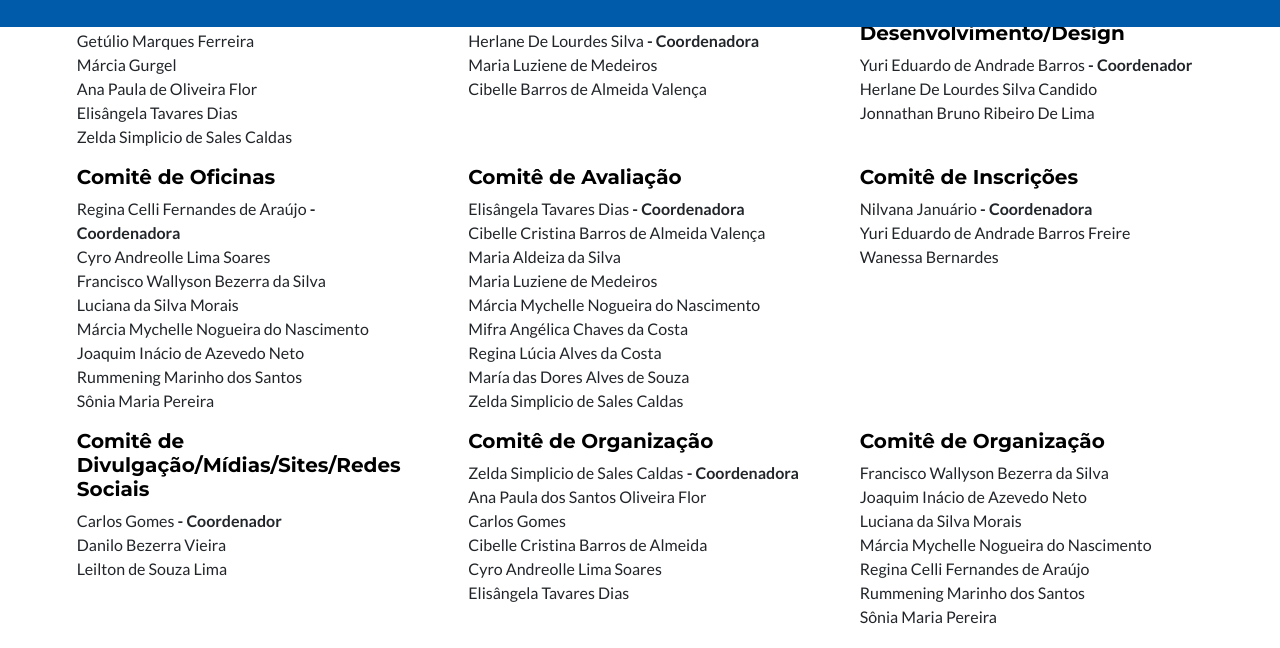
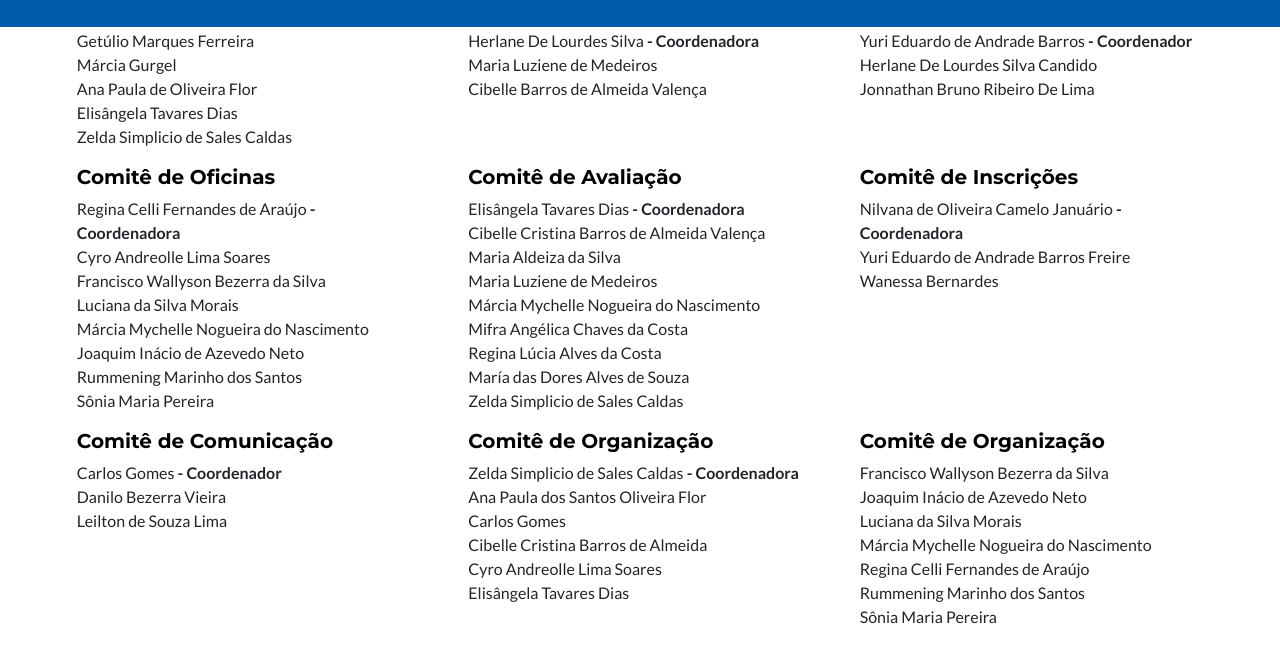
Before and after one commit to jonnathanBruno/EncontroDeTecnologias, a plain HTML site: page comissao.html in a window 1280 px wide. Shown: the part 275-923 px from the top of the page. Drawn offline with nearby package versions, Linux system fonts and the light colour scheme.

Commit message:
comissao

```diff
--- a/comissao.html
+++ b/comissao.html
@@ -52,7 +52,7 @@
 								Cibelle Barros de Almeida Valença</p>
 							</div>
 							<div class="col-xs-6 col-lg-4">
-								<h5 style="color: black;">Comitê de Desenvolvimento/Design</h5>
+								<h5 style="color: black;">Comitê de Desenvolvimento</h5>
 								<p>
 								Yuri Eduardo de Andrade Barros<b> - Coordenador</b><br>
 								 Herlane De Lourdes Silva Candido <br>
@@ -84,12 +84,12 @@
 							</div>
 							<div class="col-xs-6 col-lg-4">
 							  <h5 style="color: black;">Comitê de Inscrições</h5>
-							  <p> Nilvana Januário <b> - Coordenadora </b><br>
+							  <p> Nilvana de Oliveira Camelo Januário<b> - Coordenadora </b><br>
 								Yuri Eduardo de Andrade Barros Freire <br>
 								Wanessa Bernardes</p>
 							</div>
 							<div class="col-xs-6 col-lg-4">
-							  <h5 style="color: black;">Comitê de Divulgação/Mídias/Sites/Redes Sociais</h5>
+							  <h5 style="color: black;">Comitê de Comunicação</h5>
 							  <p>Carlos Gomes  <b> - Coordenador </b> <br>
 								Danilo Bezerra Vieira <br>
 								Leilton de Souza Lima <br></p>
```
